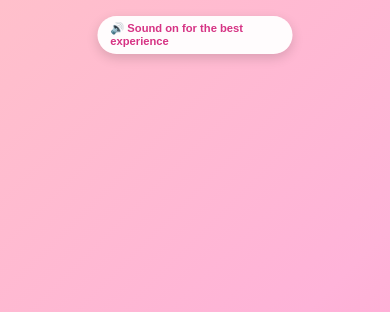
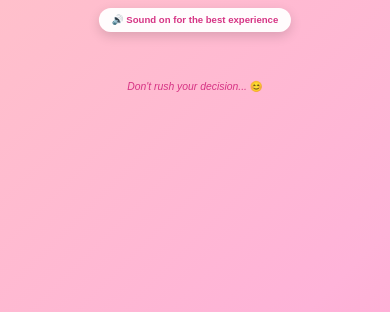
Before and after one commit to davidzurek/valentines-web, a plain HTML site: page index.html in a window 390 px wide. Shown: the top 312 px of the page. Drawn offline with nearby package versions, Linux system fonts and the light colour scheme.

Commit message:
chore: add subtle hint for user guidance and style adjustments

```diff
--- a/index.html
+++ b/index.html
@@ -21,6 +21,11 @@
     <div class="audio-hint" aria-label="Audio hint">
       🔊 Sound on for the best experience
     </div>
+
+    <!-- Subtle Hint -->
+    <p class="subtle-hint">
+      Don't rush your decision... <span class="emoji">😊</span>
+    </p>
 
     <!-- Main Content -->
     <main>
--- a/styles.css
+++ b/styles.css
@@ -260,6 +260,9 @@ body {
   box-shadow: 0 4px 12px rgba(0, 0, 0, 0.15);
   z-index: 1000;
   animation: fadeInPulse 2s ease-in-out infinite;
+  text-align: center;
+  white-space: nowrap;
+  overflow: visible;
 }
 
 @keyframes fadeInPulse {
@@ -270,6 +273,25 @@ body {
   50% {
     opacity: 1;
   }
+}
+
+/* Subtle Hint */
+.subtle-hint {
+  position: fixed;
+  top: 6rem;
+  left: 50%;
+  transform: translateX(-50%);
+  font-size: 0.9rem;
+  color: #d63384;
+  text-align: center;
+  font-style: italic;
+  z-index: 1000;
+  margin: 0;
+  max-width: 90%;
+}
+
+.subtle-hint .emoji {
+  font-style: normal;
 }
 
 /* Responsive Design */
@@ -304,8 +326,14 @@ body {
   }
 
   .audio-hint {
-    font-size: 0.8rem;
+    font-size: 0.75rem;
     padding: 0.5rem 1rem;
+    top: 0.5rem;
+  }
+
+  .subtle-hint {
+    font-size: 0.75rem;
+    top: 6rem;
   }
 }
 
@@ -325,7 +353,37 @@ body {
   }
 
   .audio-hint {
-    font-size: 0.7rem;
+    font-size: 0.6rem;
     padding: 0.4rem 0.8rem;
+    top: 0.5rem;
+  }
+
+  .subtle-hint {
+    font-size: 0.65rem;
+    top: 5rem;
   }
 }
+
+@media (max-width: 360px) {
+  .audio-hint {
+    font-size: 0.52rem;
+    padding: 0.35rem 0.7rem;
+  }
+
+  .subtle-hint {
+    font-size: 0.57rem;
+    top: 2.5rem;
+  }
+}
+
+@media (max-width: 320px) {
+  .audio-hint {
+    font-size: 0.48rem;
+    padding: 0.3rem 0.6rem;
+  }
+
+  .subtle-hint {
+    font-size: 0.53rem;
+    top: 2.5rem;
+  }
+}
```
